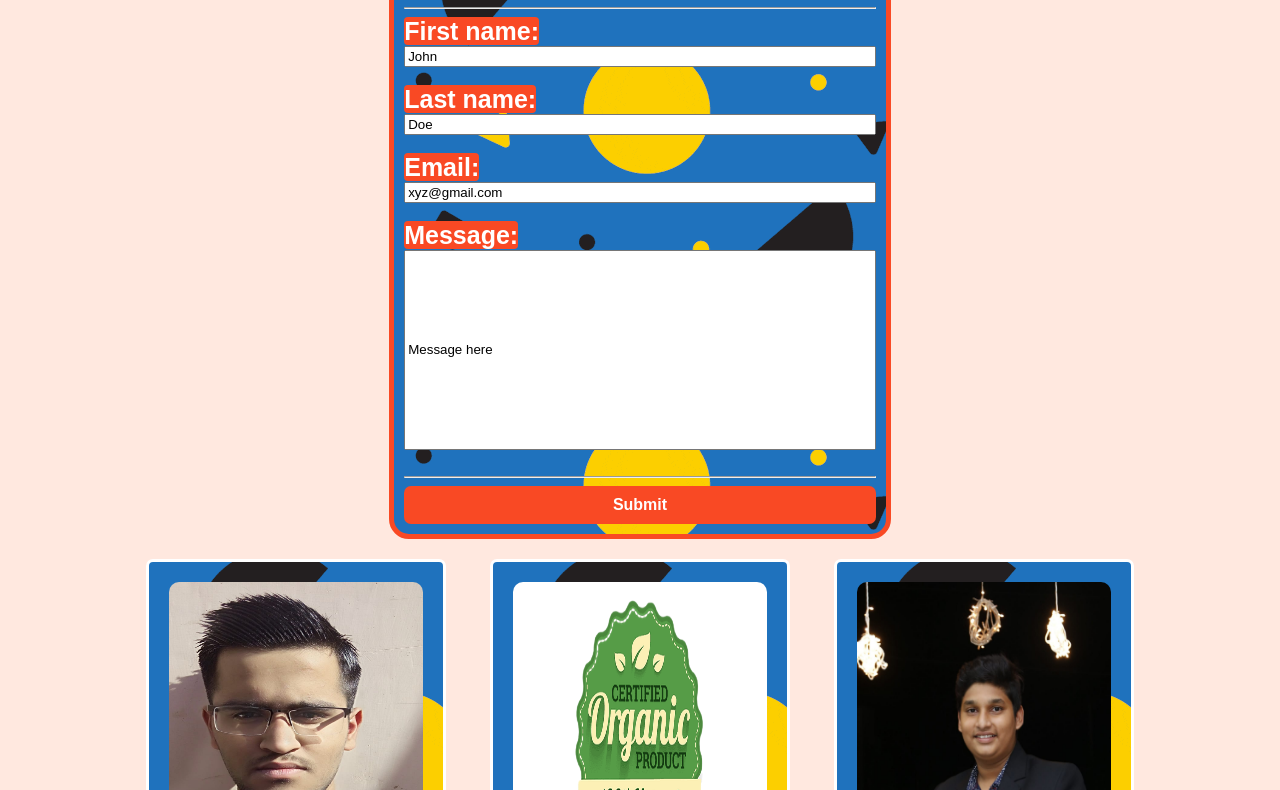
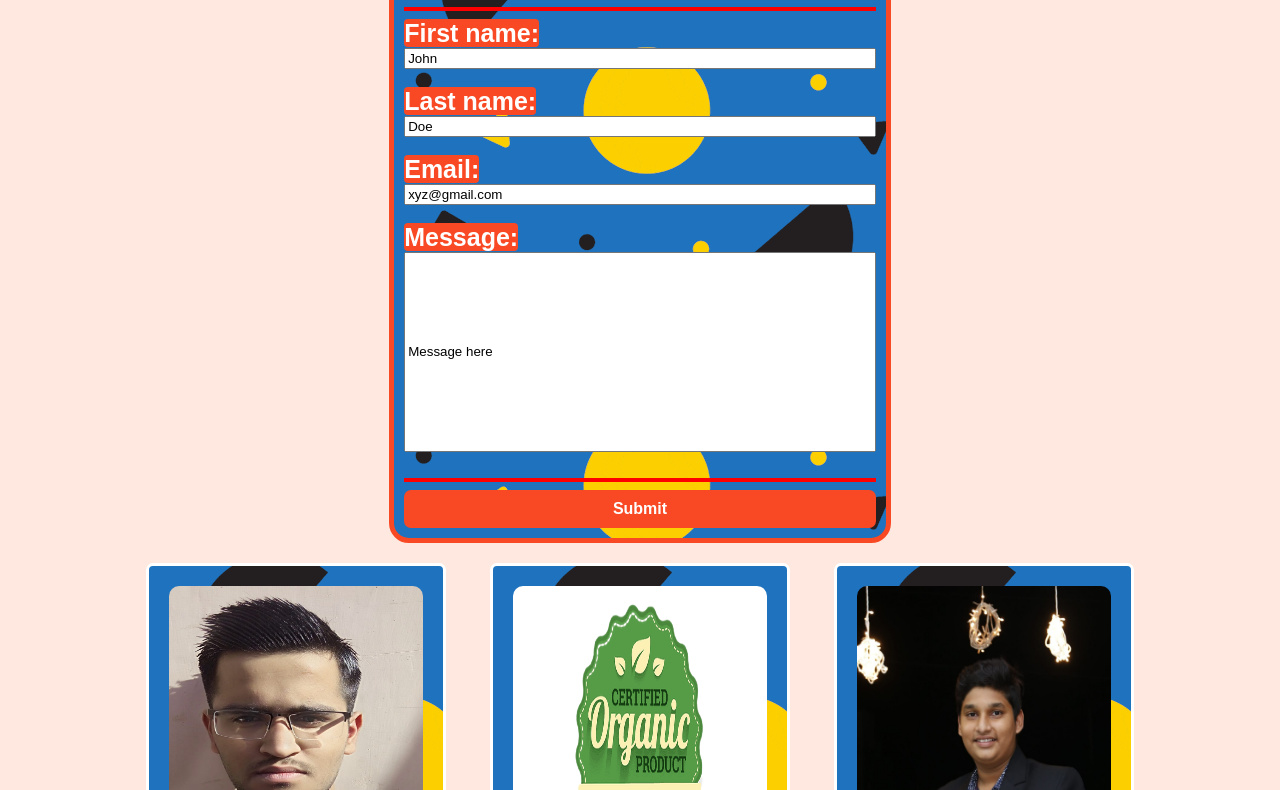
Before and after one commit to gamersnsp/Grocery-website, a plain HTML site: page contactus.html in a window 1280 px wide. Shown: the part 520-1310 px from the top of the page. Drawn offline with Linux system fonts and the light colour scheme.

Commit message:
Update contactus.html

```diff
--- a/contactus.html
+++ b/contactus.html
@@ -8,7 +8,7 @@
   box-sizing: border-box;
 }
 hr{
-  border: 2 px solid red;
+  border: 2px solid red;
 }
 body {
   font-family: Arial;
```
